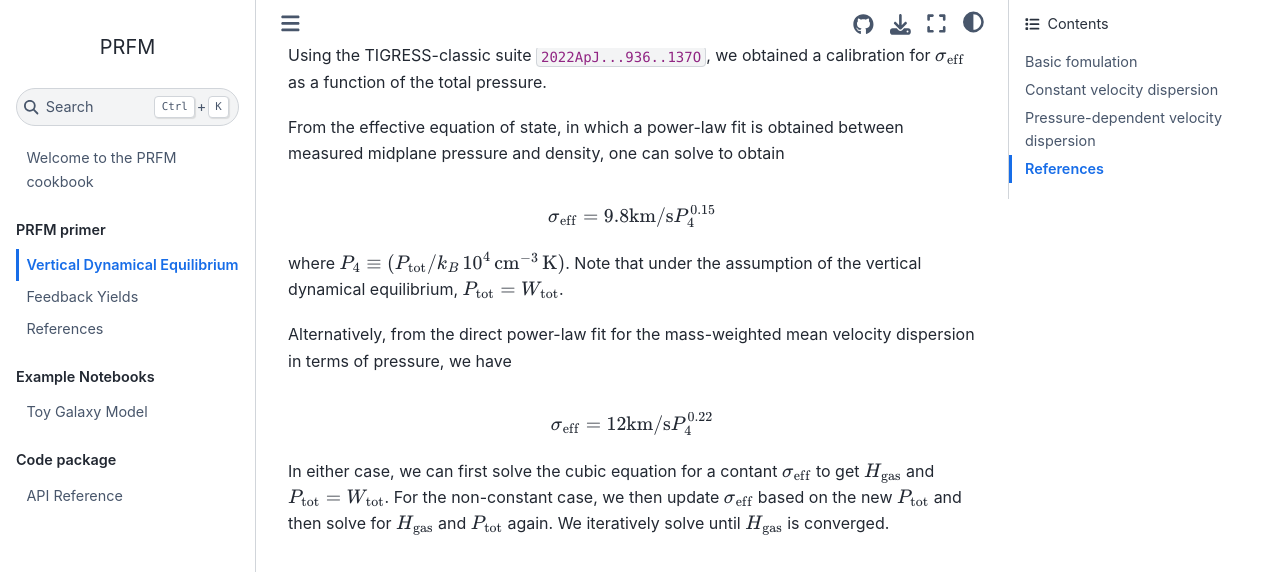
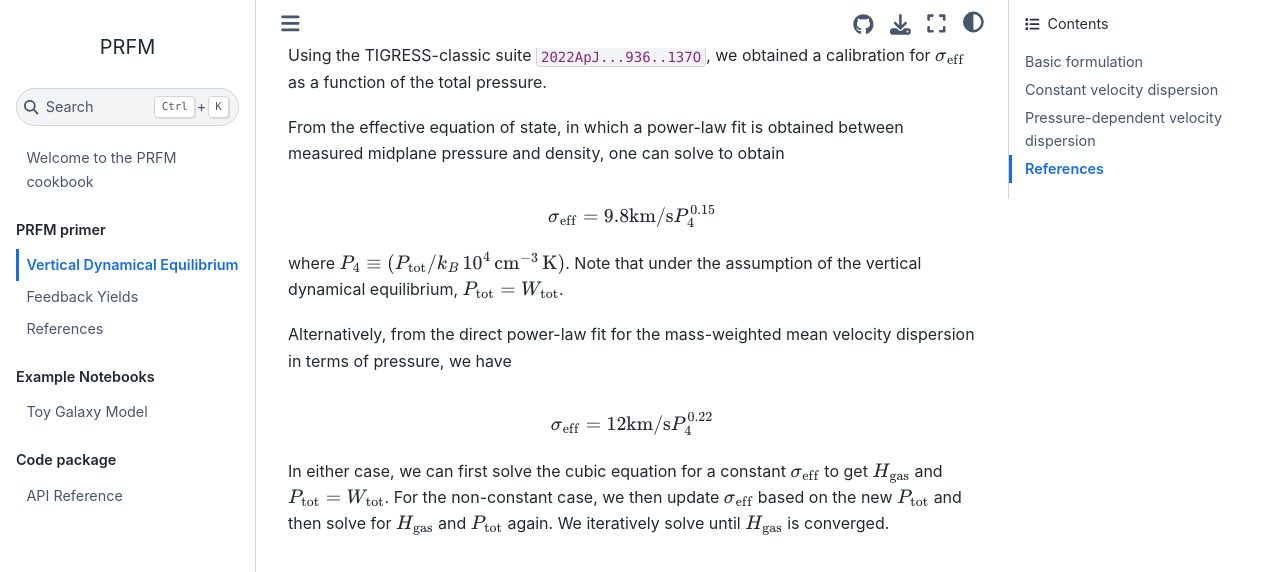
Before and after one commit to changgoo/PRFM, a Jupyter Book: the page built from book/vertical-de.md, in a window 1280 px wide and 900 px high, scrolled down 1549 px. Shown: the top 572 px of the window. Built offline with Jupyter Book 1.0.4 settings and Sphinx 7.4.7 and the Sphinx Book theme 1.1.4, drawn with Linux system fonts in a browser that asks for light colours; pages that are not in the unit, such as notebooks, are missing from menus; cross-references to code outside the pages are shown as plain code; some of the changed text lies outside the part shown.

Commit message:
Fixed typo

```diff
--- a/book/vertical-de.md
+++ b/book/vertical-de.md
@@ -1,6 +1,6 @@
 # Vertical Dynamical Equilibrium
 
-## Basic fomulation
+## Basic formulation
 
 The vertical dynamical equilibrium in a disk consisting of gas, stars, and dark matter can be written as
 
@@ -75,7 +75,7 @@ $$
 \sigma_{\rm eff} = 12{\rm km/s} P_4^{0.22}
 $$
 
-In either case, we can first solve the cubic equation for a contant $\sigma_{\rm eff}$ to get $H_{\rm gas}$ and $P_{\rm tot}=W_{\rm tot}$. For the non-constant case, we then update $\sigma_{\rm eff}$ based on the new $P_{\rm tot}$ and then solve for $H_{\rm gas}$ and $P_{\rm tot}$ again. We iteratively solve until $H_{\rm gas}$ is converged.
+In either case, we can first solve the cubic equation for a constant $\sigma_{\rm eff}$ to get $H_{\rm gas}$ and $P_{\rm tot}=W_{\rm tot}$. For the non-constant case, we then update $\sigma_{\rm eff}$ based on the new $P_{\rm tot}$ and then solve for $H_{\rm gas}$ and $P_{\rm tot}$ again. We iteratively solve until $H_{\rm gas}$ is converged.
 
 ## References
 
```
